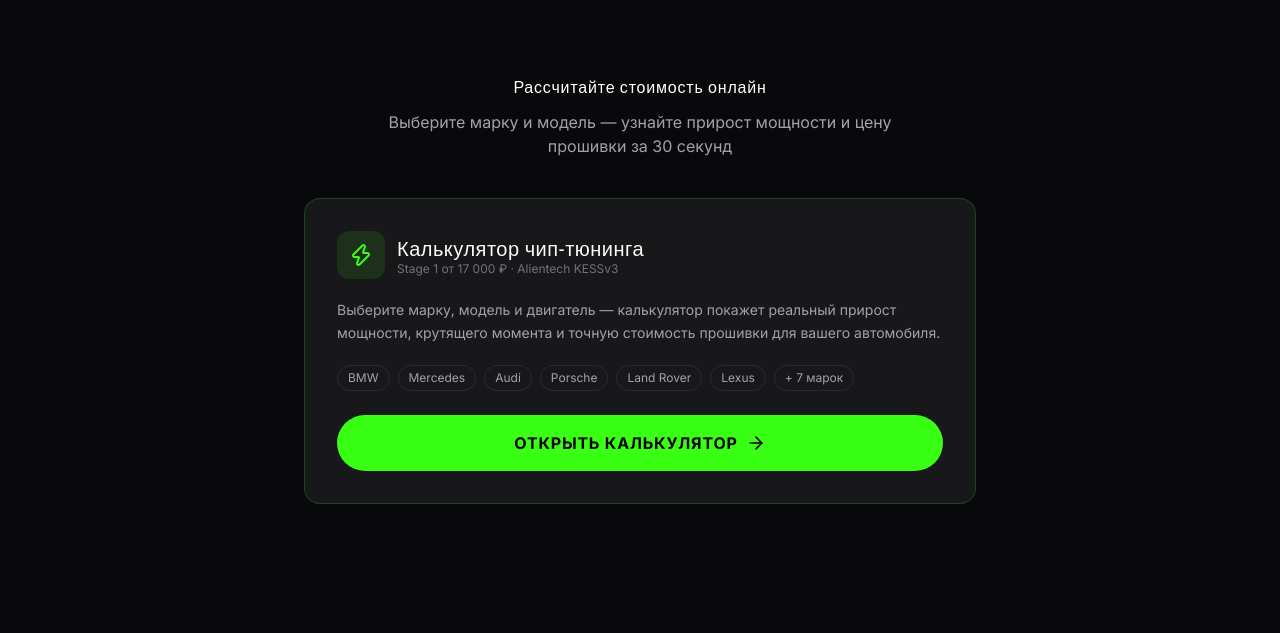
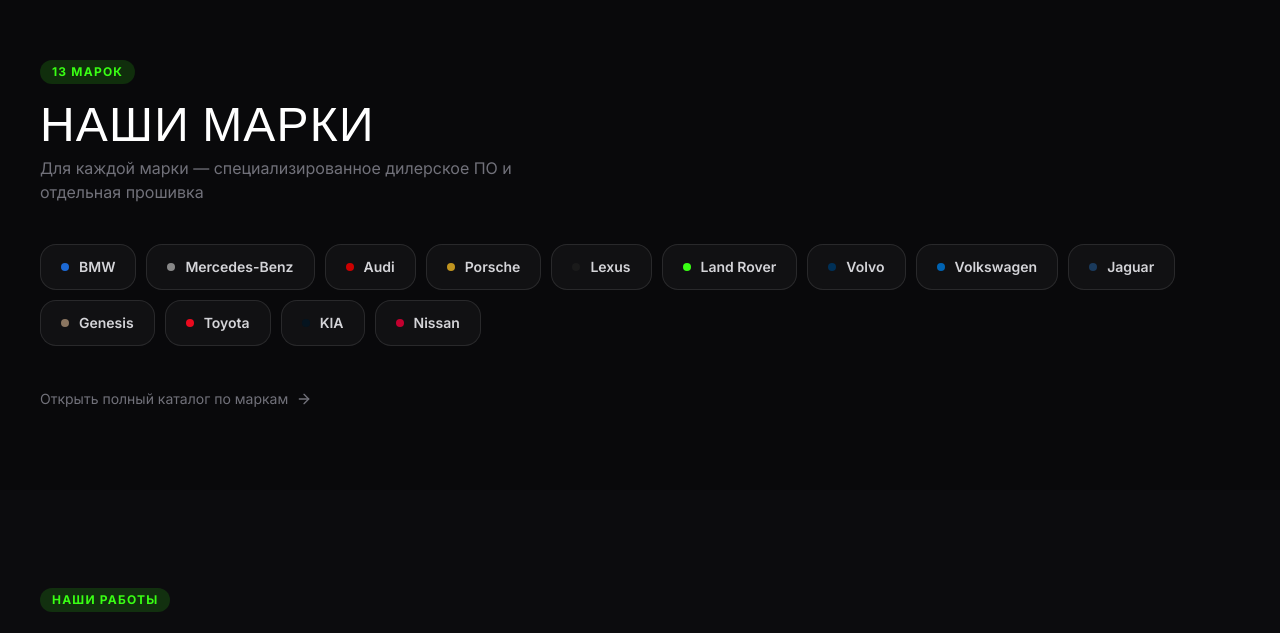
Before and after one commit to nstspas-del/hp, a Next.js app in the folder next/: page / in a window 1280 px wide. Shown: the part 2715-3348 px from the top of the page. Built offline with nearby package versions, Linux system fonts and the light colour scheme; a web font is replaced by a local one.

Commit message:
UX: remove chip-tuning calculator teaser from homepage — clean main page (only sections remain)

```diff
--- a/next/src/app/page.tsx
+++ b/next/src/app/page.tsx
@@ -1,5 +1,4 @@
 import type { Metadata } from 'next';
-import Link from 'next/link';
 import { Hero } from '@/components/sections/Hero';
 import { ServicesSection } from '@/components/sections/ServicesSection';
 import { BrandsSection } from '@/components/sections/BrandsSection';
@@ -10,7 +9,6 @@
 import { VideoSection } from '@/components/sections/VideoSection';
 import { ShowcaseSection } from '@/components/ShowcaseSection';
 import seoData from '@/data/seo.json';
-import { Zap, ArrowRight } from 'lucide-react';
 
 export const metadata: Metadata = {
   title: 'HP Тюнинг — чип-тюнинг, детейлинг и автосервис в СПб',
@@ -84,54 +82,6 @@
       {/* Услуги */}
       <ServicesSection />
 
-      {/* Тизер-блок: калькулятор чип-тюнинга */}
-      <section className="section bg-background-alt">
-        <div className="container">
-          <div className="text-center mb-10">
-            <h2 className="heading-2 mb-3">Рассчитайте стоимость онлайн</h2>
-            <p className="text-text-muted text-base max-w-lg mx-auto">
-              Выберите марку и модель — узнайте прирост мощности и цену прошивки за 30 секунд
-            </p>
-          </div>
-
-          <div className="max-w-2xl mx-auto">
-            {/* Чип-тюнинг калькулятор */}
-            <div className="card border border-[#39FF14]/20 hover:border-[#39FF14]/50 transition-all group p-8 flex flex-col">
-              <div className="flex items-center gap-3 mb-5">
-                <div className="w-12 h-12 rounded-xl bg-[#39FF14]/10 flex items-center justify-center">
-                  <Zap className="size-6 text-[#39FF14]" />
-                </div>
-                <div>
-                  <div className="font-display text-xl text-text tracking-wide">Калькулятор чип-тюнинга</div>
-                  <div className="text-xs text-text-subtle">Stage 1 от 17 000 ₽ · Alientech KESSv3</div>
-                </div>
-              </div>
-
-              <p className="text-text-muted text-sm leading-relaxed mb-5">
-                Выберите марку, модель и двигатель — калькулятор покажет реальный прирост мощности,
-                крутящего момента и точную стоимость прошивки для вашего автомобиля.
-              </p>
-
-              <div className="flex flex-wrap gap-2 mb-6">
-                {['BMW', 'Mercedes', 'Audi', 'Porsche', 'Land Rover', 'Lexus', '+ 7 марок'].map((b) => (
-                  <span key={b} className="text-xs px-2.5 py-1 rounded-full bg-surface border border-border text-text-muted">
-                    {b}
-                  </span>
-                ))}
-              </div>
-
-              <Link
-                href="/tuning/chip-tuning#chip-calculator"
-                className="btn-primary w-full justify-center gap-2 group-hover:shadow-[0_0_20px_rgba(57,255,20,0.3)] py-4 text-base"
-              >
-                Открыть калькулятор
-                <ArrowRight className="size-5" />
-              </Link>
-            </div>
-          </div>
-        </div>
-      </section>
-
       {/* Бренды */}
       <BrandsSection />
 
```
